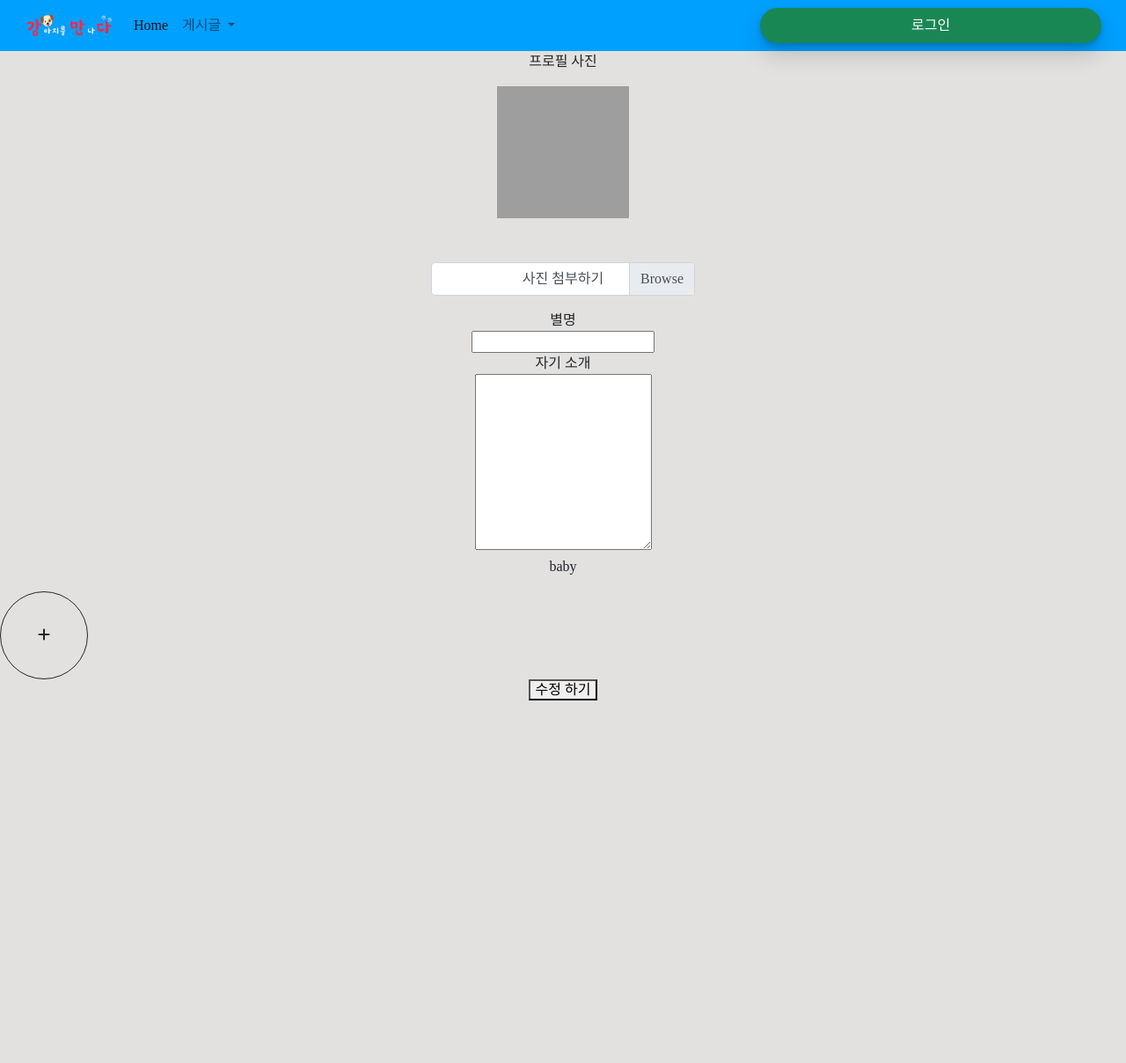
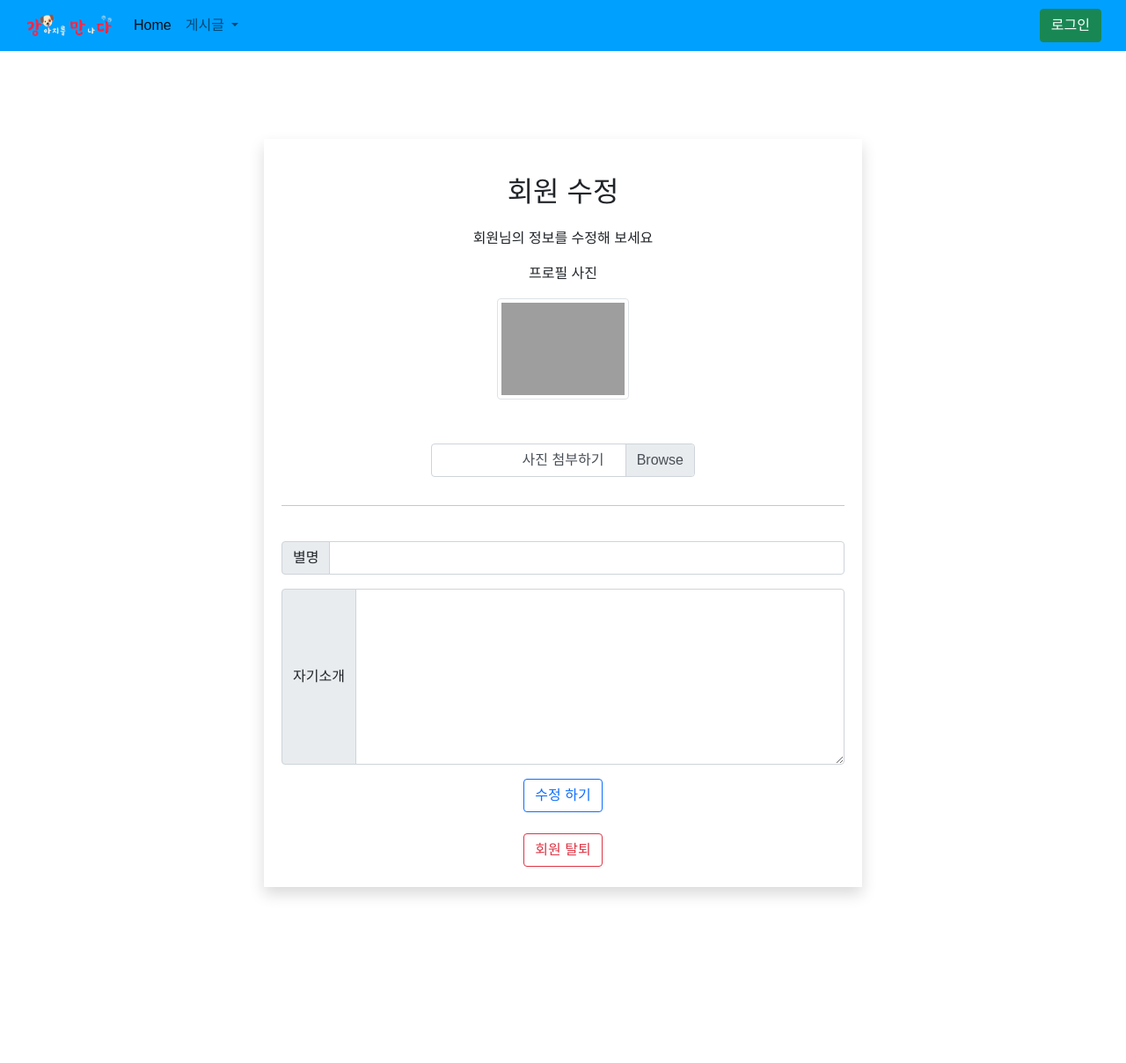
Before and after one commit to carina9231/MaruMaru_sparta, a Flask app: template templates/user_profile_upload.html in a window 1280 px wide. Shown: the whole page at 88% size. Before the commit the page ends 796 px from the top, so only its background shows below. Run offline with Flask 2, Linux system fonts and the light colour scheme; the template is opened without the code that fills it, so the values that code supplies are empty; some libraries are stand-ins or nearby versions; grey boxes are pictures that could not be loaded.

Commit message:
#83 회원 수정 분리

```diff
--- a/static/css/user_profile_upload.css
+++ b/static/css/user_profile_upload.css
@@ -9,3 +9,17 @@
 .plus-icon{
     margin: auto;
 }
+
+.wrap{
+    display: flex;
+    justify-content: center;
+    padding-top: 100px;
+    padding-bottom:200px ;
+}
+.user-update-wrap{
+    text-align: center;
+    width: 680px;
+    height: 850px;
+    padding:20px;
+
+}
--- a/static/js/user_profile.js
+++ b/static/js/user_profile.js
@@ -0,0 +1,15 @@
+$(document).ready(function () {
+    bsCustomFileInput.init();
+})
+
+function select_in() {
+    $('.add-card').css("box-shadow", "1px")
+}
+
+function select_out() {
+    $('.add-card').css("box-shadow", "none")
+}
+
+function create_baby_profile() {
+    var popup = window.open('/profile/create', '네이버팝업', 'width=700px,height=700px,scrollbars=yes');
+}
--- a/static/js/user_profile_upload.js
+++ b/static/js/user_profile_upload.js
@@ -17,19 +17,6 @@ function readFile(event) {
 
 }
 
-function select_in() {
-    $('.add-card').css("box-shadow", "1px")
-}
-
-function select_out() {
-    $('.add-card').css("box-shadow", "none")
-}
-
-function create_baby_profile() {
-    var popup = window.open('/profile/create', '네이버팝업', 'width=700px,height=700px,scrollbars=yes');
-}
-
-
 function user_update() {
     let name = $('#name').val()
     let description = $('#description').val()
@@ -39,6 +26,17 @@ function user_update() {
     form_data.append("file_give", file)
     form_data.append("name_give", name)
     form_data.append("description_give", description)
+
+    //사진이 들어가지 않았을 때
+    if (file == null) {
+        alert("사진을 넣어주세요!");
+        $("#file").focus();
+        return false;
+    } else if (name.length == 0) {
+        alert("별명을 입력해주세요!");
+        $("#name").focus();
+        return false;
+    }
 
     $.ajax({
         type: "POST",
--- a/templates/user_profile_upload.html
+++ b/templates/user_profile_upload.html
@@ -4,81 +4,47 @@
 
 {% block csslink %}
     <link rel="stylesheet" href="/static/css/user_profile_upload.css">
-    <link rel="stylesheet" href="/static/css/user_profile.css">
 
 {% endblock %}
 
 {% block js %}
-    <script src="/static/js/user_profile.js"></script>
+    <script src="https://cdn.jsdelivr.net/npm/bs-custom-file-input/dist/bs-custom-file-input.js"></script>
+    <script src="/static/js/user_profile_upload.js"></script>
 
-    <script src="/static/js/profile_detail_upload.js"></script>
-    <script src="/static/js/user_profile_upload.js"></script>
-    <script src="https://cdn.jsdelivr.net/npm/bs-custom-file-input/dist/bs-custom-file-input.js"></script>
 {% endblock %}
 
 
 {% block content %}
-    <div class="user-wrap" style="width: 800px; margin: auto">
-        <div align="center">
+    <div class="wrap">
+        <div class="user-update-wrap shadow">
+            <h1>회원 수정</h1>
+            <p>회원님의 정보를 수정해 보세요</p>
             <p>프로필 사진</p>
-            <div style="padding-bottom: 50px">
-                <img id="profile-img" src="/static/{{ user_info.profile_pic }}" width="150px" height="150px">
+            <div style="padding-bottom: 50px; ">
+                <img class="img-thumbnail" id="profile-img" src="/static/{{ user_info.profile_pic }}" width="150px"
+                     height="150px">
             </div>
             <div class="custom-file mb-3" style="width: 300px">
                 <input type="file" class="custom-file-input file" id="file" onchange="readFile(event);">
                 <label class="custom-file-label" for="file" id="file">사진 첨부하기</label>
             </div>
+            <hr>
+            <br>
+            <div class="input-group mb-3">
+                <span class="input-group-text" id="inputGroup-sizing-default">별명</span>
+                <input id='name' type="text" class="form-control" aria-label="Sizing example input"
+                       aria-describedby="inputGroup-sizing-default" placeholder="{{ user_info.profile_name }}">
+            </div>
+            <div class="input-group mb-3">
+                <span class="input-group-text" id="inputGroup-sizing-default">자기소개</span>
+                <textarea id='description' type="text" class="form-control" aria-label="Sizing example input"
+                          aria-describedby="inputGroup-sizing-default" placeholder="{{ user_info.profile_info }}"
+                          style="height: 200px"></textarea>
+            </div>
 
-            <div>별명 <br>
-                <input id='name' type="text" placeholder="{{ user_info.profile_name }}">
-            </div>
-            <div>자기 소개</br>
-                <textarea id="description" style="height: 200px" type="text" placeholder="{{ user_info.profile_info }}"></textarea>
-            </div>
+            <button class="btn btn-outline-primary" onclick="user_update()" type="button">수정 하기</button>
+            <br><br><button class="btn btn btn-outline-danger" onclick="alert('회원탈퇴 만들어야지')" type="button">회원 탈퇴</button>
+
         </div>
     </div>
-    <div class="baby-card">
-        <p>baby</p>
-        <div class="profile_list_wrap" id="profile_card">
-            <div class="add-card rounded-circle" onclick="create_baby_profile()" onmouseover="select_in()"
-                 onmouseout="select_out()">
-                <div class="plus-icon">
-                    <i class="fas fa-plus"></i>
-                </div>
-            </div>
-            {% for profile in baby %}
-                <div class="card color-card">
-                    <ul>
-                        <a onclick="like()">
-                            <li><i class="far fa-heart i-r w"></i></li>
-                        </a>
-                    </ul>
-
-                    <div class="card_top">
-                        <div>
-                            <div class="profile_img">
-                                <img class="dog_img" src="/static/profileimg/{{ profile.file }}">
-                            </div>
-                        </div>
-                        <div>
-                            <p class="name desc">{{ profile.name }}</p>
-                        </div>
-                        <div class="desc">
-                            <p class="age">나이: {{ profile.age }}</p>
-                            <p class="gender">성별: {{ profile.gender }}</p>
-                        </div>
-                        <hr>
-                        <div class="desc comment" style="font-size: 20px">
-                            <p>{{ profile.comment }}</p>
-                        </div>
-                        <button class="btn color-a top mt-5" onclick="location.href ='/profile/${number}'">자세히 보기
-                        </button>
-                    </div>
-                    <input type="hidden" value={{ profile.number }} id="{{ profile.number }}card">
-                </div>
-            {% endfor %}
-        </div>
-        <button onclick="user_update()" type="button">수정 하기</button>
-
-    </div>
 {% endblock %}
```
Also changed, not shown: templates/user_profile.html (+12 -0 lines).
